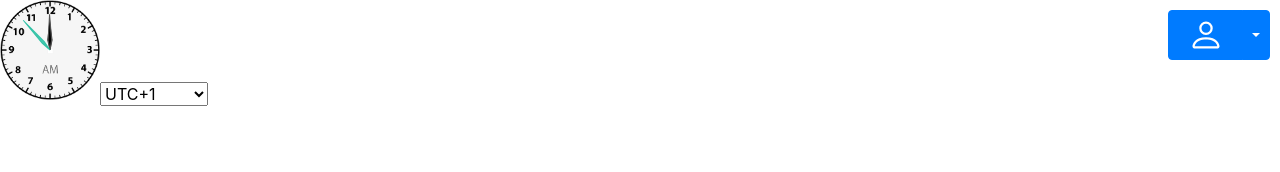
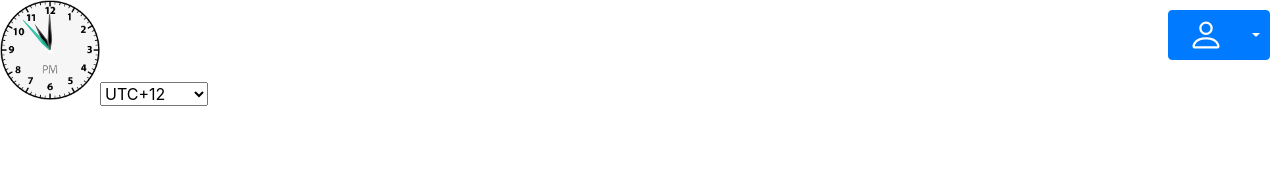
Before and after one commit to benjkap/Desktop-turbo, an Angular app: page /home in a window 1280 px wide. Shown: the top 172 px of the page. Built offline with nearby package versions, Linux system fonts and the light colour scheme.

Commit message:
Correction bug clock

```diff
--- a/src/app/clock/clock.component.ts
+++ b/src/app/clock/clock.component.ts
@@ -13,7 +13,7 @@ import { DatePipe } from '@angular/common';
 })
 export class ClockComponent implements OnInit, OnDestroy, AfterViewInit {
 
-  previousUTC:string = "1:00";
+  previousUTC:string = "12:00";
 
   @ViewChild('mycanvas', { static: false, read: ElementRef }) canvasRef: ElementRef;
   public tdate=new Date();
@@ -24,7 +24,12 @@ export class ClockComponent implements OnInit, OnDestroy, AfterViewInit {
   constructor(private ngZone: NgZone,private datePipe: DatePipe) {
   }
 
-  ngOnInit() { }
+  ngOnInit() {
+    let prevTime = this.previousUTC.split(':');
+    this.tdate.setHours(this.tdate.getHours() + parseInt(prevTime[0], 10) - 1);
+    this.tdate.setMinutes(this.tdate.getMinutes() + parseInt(prevTime[1], 10));
+  }
+
   ngAfterViewInit() {
     const canvasEl: HTMLCanvasElement = this.canvasRef.nativeElement;
     canvasEl.width = this.width;
```
